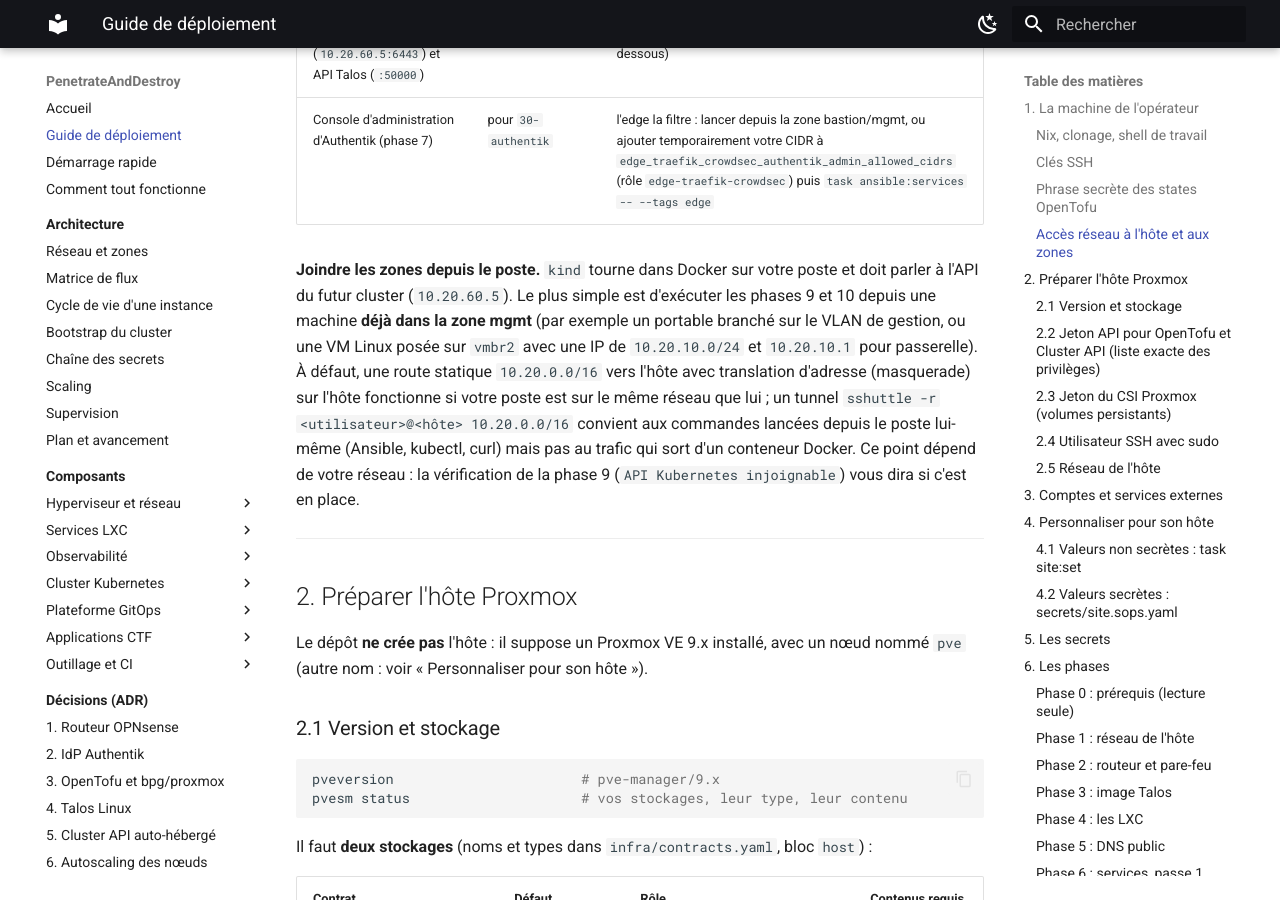
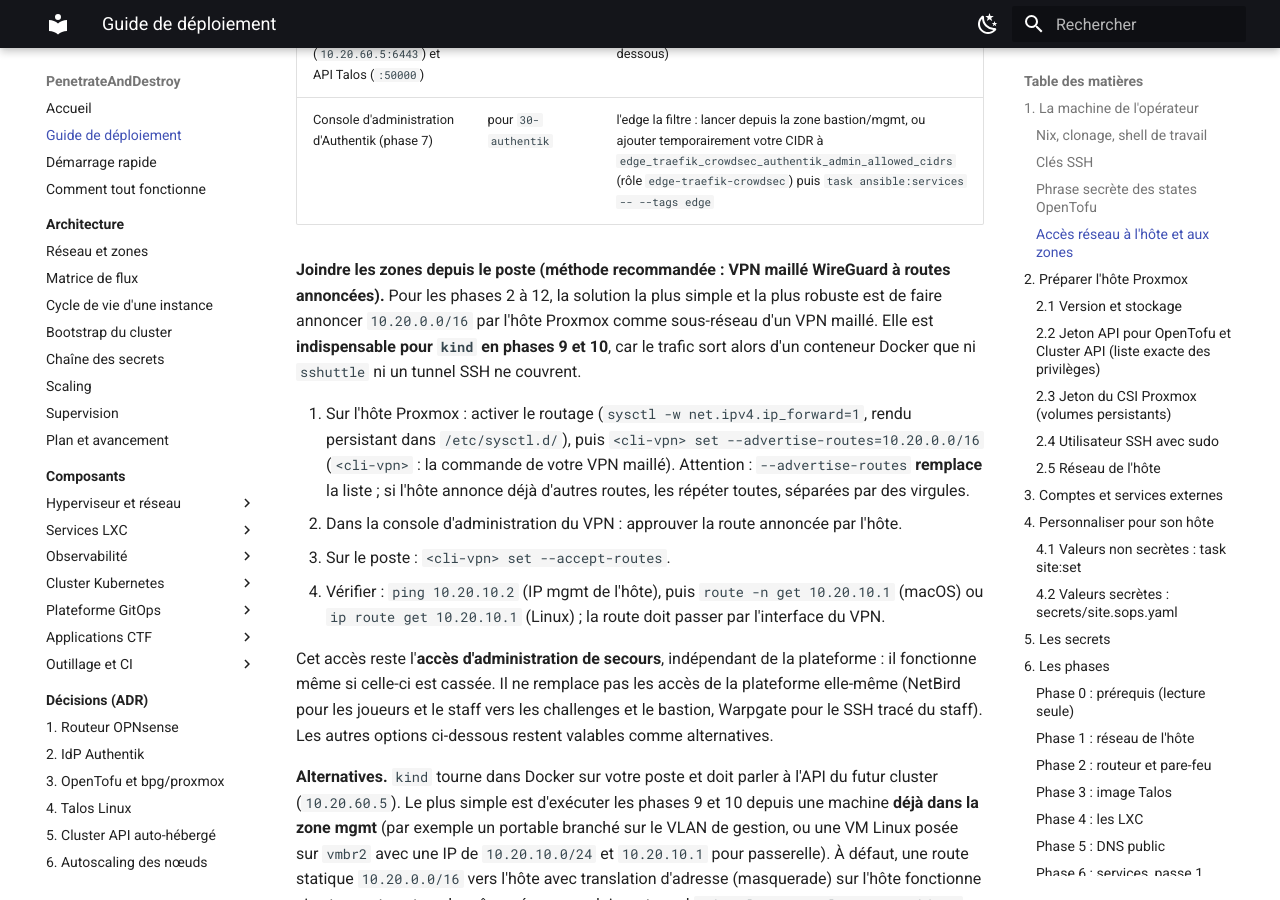
Before and after one commit to kim-tsr/penetrate-and-destroy, an MkDocs documentation site: the page built from docs/guide-deploiement.md, in a window 1280 px wide and 900 px high, scrolled down 3501 px. Built offline with MkDocs 1.6.1 and Material for MkDocs 9.7.7, drawn with Linux system fonts in a browser that asks for light colours; some of the changed text lies outside the part shown.

Commit message:
docs: accès VPN maillé aux zones, ssh_host du provider, pve-exporter PyPI, ponts et dns_zone

````diff
--- a/docs/guide-deploiement.md
+++ b/docs/guide-deploiement.md
@@ -101,7 +101,22 @@ Surcharges personnelles éventuelles : `.envrc.local` (ignoré par Git). Plus ra
 | API Kubernetes (`10.20.60.5:6443`) et API Talos (`:50000`) | phases 9 à 12 | il faut **une route de votre poste vers `10.20.60.0/24`** (voir ci-dessous) |
 | Console d'administration d'Authentik (phase 7) | pour `30-authentik` | l'edge la filtre : lancer depuis la zone bastion/mgmt, ou ajouter temporairement votre CIDR à `edge_traefik_crowdsec_authentik_admin_allowed_cidrs` (rôle `edge-traefik-crowdsec`) puis `task ansible:services -- --tags edge` |
 
-**Joindre les zones depuis le poste.** `kind` tourne dans Docker sur votre poste et doit parler à l'API du futur cluster (`10.20.60.5`). Le plus simple
+**Joindre les zones depuis le poste (méthode recommandée : VPN maillé WireGuard à routes annoncées).** Pour les phases 2 à 12, la solution la plus simple et la plus
+robuste est de faire annoncer `10.20.0.0/16` par l'hôte Proxmox comme sous-réseau d'un VPN maillé. Elle est **indispensable pour `kind` en phases 9 et 10**, car
+le trafic sort alors d'un conteneur Docker que ni `sshuttle` ni un tunnel SSH ne couvrent.
+
+1. Sur l'hôte Proxmox : activer le routage (`sysctl -w net.ipv4.ip_forward=1`, rendu persistant dans `/etc/sysctl.d/`), puis
+   `<cli-vpn> set --advertise-routes=10.20.0.0/16` (`<cli-vpn>` : la commande de votre VPN maillé). Attention : `--advertise-routes` **remplace** la liste ; si l'hôte annonce déjà d'autres routes, les répéter
+   toutes, séparées par des virgules.
+2. Dans la console d'administration du VPN : approuver la route annoncée par l'hôte.
+3. Sur le poste : `<cli-vpn> set --accept-routes`.
+4. Vérifier : `ping 10.20.10.2` (IP mgmt de l'hôte), puis `route -n get 10.20.10.1` (macOS) ou `ip route get 10.20.10.1` (Linux) ; la route doit passer par l'interface du VPN.
+
+Cet accès reste l'**accès d'administration de secours**, indépendant de la plateforme : il fonctionne même si celle-ci est cassée. Il ne remplace pas les accès
+de la plateforme elle-même (NetBird pour les joueurs et le staff vers les challenges et le bastion, Warpgate pour le SSH tracé du staff). Les autres
+options ci-dessous restent valables comme alternatives.
+
+**Alternatives.** `kind` tourne dans Docker sur votre poste et doit parler à l'API du futur cluster (`10.20.60.5`). Le plus simple
 est d'exécuter les phases 9 et 10 depuis une machine **déjà dans la zone mgmt** (par exemple un portable branché sur le VLAN de gestion, ou une VM Linux
 posée sur `vmbr2` avec une IP de `10.20.10.0/24` et `10.20.10.1` pour passerelle). À défaut, une route statique `10.20.0.0/16` vers l'hôte avec
 translation d'adresse (masquerade) sur l'hôte fonctionne si votre poste est sur le même réseau que lui ; un tunnel `sshuttle -r <utilisateur>@<hôte> 10.20.0.0/16`
@@ -205,7 +220,7 @@ Depuis le poste : `ssh -i ~/.ssh/pad_admin pad-admin@<hôte> sudo -n true && ech
     IN ACCEPT -source 10.20.10.0/24 -dest 10.20.10.2 -p tcp -dport 8006 -log nolog # zone mgmt -> API Proxmox
     ```
 
-Rien à préparer pour les ponts `vmbr2` (zones) et `vmbr1` (transit), créés en phase 1. Il faut en revanche connaître votre mode WAN
+Rien à préparer pour les ponts `vmbr2` (zones) et `vmbr1` (transit), créés en phase 1, **sauf s'ils existent déjà sur l'hôte** : la phase 0 refuse un pont `vmbrN` déjà utilisé et non créé par la plateforme (ses ponts portent le commentaire `pad:`). Choisissez alors d'autres noms : `task site:set -- zones_bridge=vmbrN transit_bridge=vmbrN` (voir 4.1). Il faut en revanche connaître votre mode WAN
 (`wan.mode` du contrat) : **`routed_ip`** = une IP publique supplémentaire routée vers la VM routeur (passerelle de l'hôte, éventuellement une MAC virtuelle
 exigée par l'hébergeur) ; **`nat`** = l'IP publique de l'hôte avec redirection des ports 80, 443 et UDP 3478/49152-49252 vers OPNsense par `nftables`.
 Voir [Réseau et zones](architecture/reseau.md).
@@ -252,7 +267,7 @@ task site:set -- git_repo=https://github.com/<vous>/<fork>.git git_ssh=git@githu
 | `domain` | domaine public racine (et `netbird.api_url`, `acme.email` s'ils le suivaient) | `domain` |
 | `acme_email` | contact Let's Encrypt | `acme.email` |
 | `git_repo`, `git_ssh` | dépôt suivi par ArgoCD | `git.repo`, `git.ssh` |
-| `dns_zone` | zone OVH qui contient `domain` quand la plateforme vit sur un sous-domaine (ex. `domain=lab.mondomaine.fr dns_zone=mondomaine.fr` : `ctf.lab.mondomaine.fr`...) ; vide = `domain` est la zone | `dns_zone` |
+| `dns_zone` | zone OVH qui contient `domain` quand la plateforme vit sur un sous-domaine (ex. `domain=lab.example.net dns_zone=example.net` : `ctf.lab.example.net`... ; le jeton OVH porte sur cette zone) ; vide = `domain` est la zone | `dns_zone` |
 | `zones_bridge`, `transit_bridge` | noms des ponts créés en phase 1 (`vmbr2`, `vmbr1` par défaut) ; à changer si l'hôte les utilise déjà (`ip -br link`) | `host.zones_bridge`, `host.transit_bridge` |
 | `wan_mode` | `routed_ip` (IP supplémentaire routée vers OPNsense) ou `nat` (IP de l'hôte, ports redirigés) | `wan.mode` |
 
@@ -267,7 +282,7 @@ Créé vide par `task secrets:init`, rempli avec `sops secrets/site.sops.yaml` :
 | Clé | Valeur |
 |---|---|
 | `proxmox_url` | `https://<hôte>:8006` (sans chemin) |
-| `ssh_host`, `ssh_user` | adresse de l'hôte pour SSH ; utilisateur de la section 2.4 |
+| `ssh_host`, `ssh_user` | adresse par laquelle le poste joint réellement l'hôte (de préférence une IP, ex. l'IP du VPN) ; utilisateur de la section 2.4 |
 | `wan.ip` | IP publique de la plateforme |
 | `wan.gateway` | passerelle (obligatoire en `routed_ip`) |
 | `wan.mac` | MAC dédiée de la NIC WAN du routeur, seulement si votre hébergeur l'exige |
@@ -317,6 +332,7 @@ Toutes les commandes se lancent depuis la racine du dépôt, dans `nix develop`,
 - **Pourquoi** : échouer tôt, avec un message utile, plutôt qu'au milieu de la phase 6.
 - **Commande** : `task phase:0-prereqs` (ou `task check:0-prereqs`).
 - **Vérifie** : outils et versions (OpenTofu ≥ 1.10, `kind` du contrat, Docker), clés age, `TF_VAR_state_passphrase`, agent SSH, domaine et e-mail ACME changés, un `*.sops.yaml` par exemple,
+  ponts de l'hôte (refus d'un `vmbrN` déjà utilisé et non créé par la plateforme ; sinon `task site:set -- zones_bridge=vmbrN transit_bridge=vmbrN`),
   valeurs `CHANGEME` *requises maintenant* (les valeurs d'une phase ultérieure sont signalées comme normales), SSH + `sudo`, API Proxmox, version 9.x, présence du nœud, **privilèges réels du jeton**,
   contenus des stockages (dont `import`), type du stockage, espace disque et RAM suffisants.
 - **Erreurs probables** : « privilèges manquants » (revoir 2.2) ; « types de contenu manquants : import » (voir 2.1) ; « API Proxmox injoignable » (URL, pare-feu du port 8006).
@@ -571,6 +587,7 @@ Avant d'ouvrir l'événement aux joueurs :
 | `tofu` : `Error acquiring the state` ou illisible | `TF_VAR_state_passphrase` différent de celui du state ; ne jamais en changer sans détruire |
 | `tofu` : authentification Proxmox | jeton (2.2), `proxmox_url`, `proxmox.insecure` ; `task check:0-prereqs` |
 | Ansible : hôte injoignable | clé dans l'agent ; `ssh_host`/`ssh_user` ; route de l'hôte vers les zones (`task host:route`, rôle `host-tuning`) |
+| `tofu` (phase 2) : `unable to authenticate user ... over SSH to "<IP>:22" ... i/o timeout` | le provider se connecte à `ssh_host` (et non à l'adresse annoncée par l'API Proxmox) : vérifier `ssh_host` dans `secrets/site.sops.yaml` (adresse joignable depuis le poste, ex. IP VPN) et que le dépôt est à jour |
 | `kubectl` : `connection refused` / délai | route de votre poste vers `10.20.60.0/24` ; VIP `10.20.60.5` ; VM allumées |
 | Une phase échoue à mi-chemin | la corriger puis relancer **la même phase** ; elle reprend là où elle s'est arrêtée |
 | Savoir où l'on en est | `task status` (rapide) ou `task status -- --live` (contacte l'hôte) |
````
Also changed, not shown: docs/composants/exporters.md (+3 -3 lines), docs/composants/index.md (+1 -1 lines), docs/composants/tofu-ovh.md (+1 -1 lines), docs/reference/site.md (+1 -1 lines), docs/reference/taches.md (+1 -1 lines).
